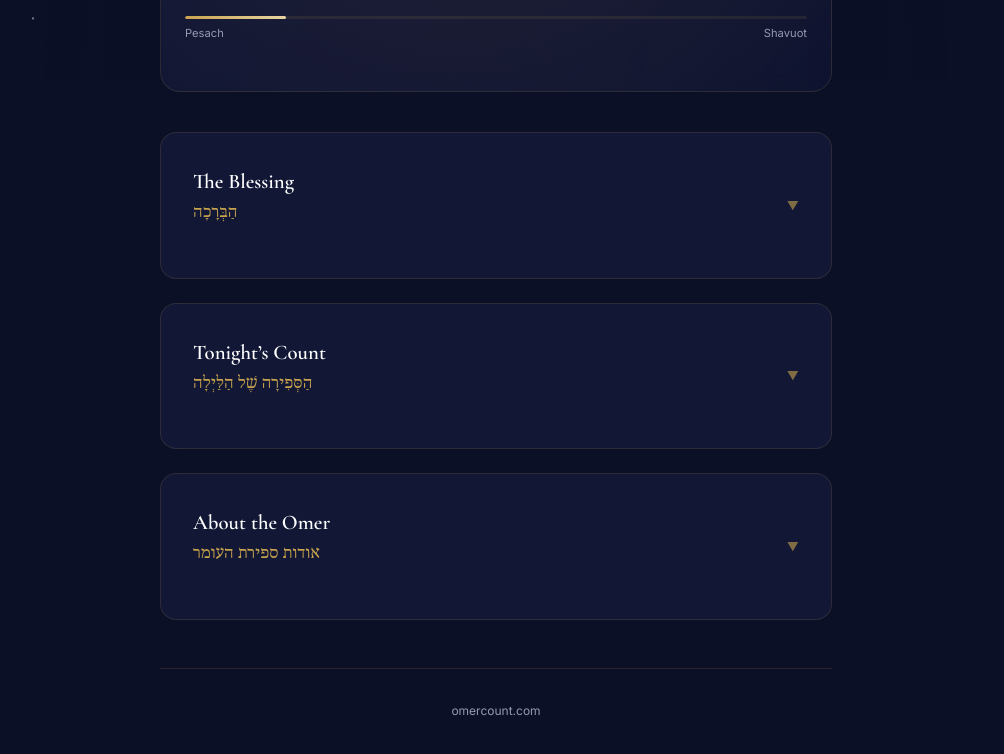
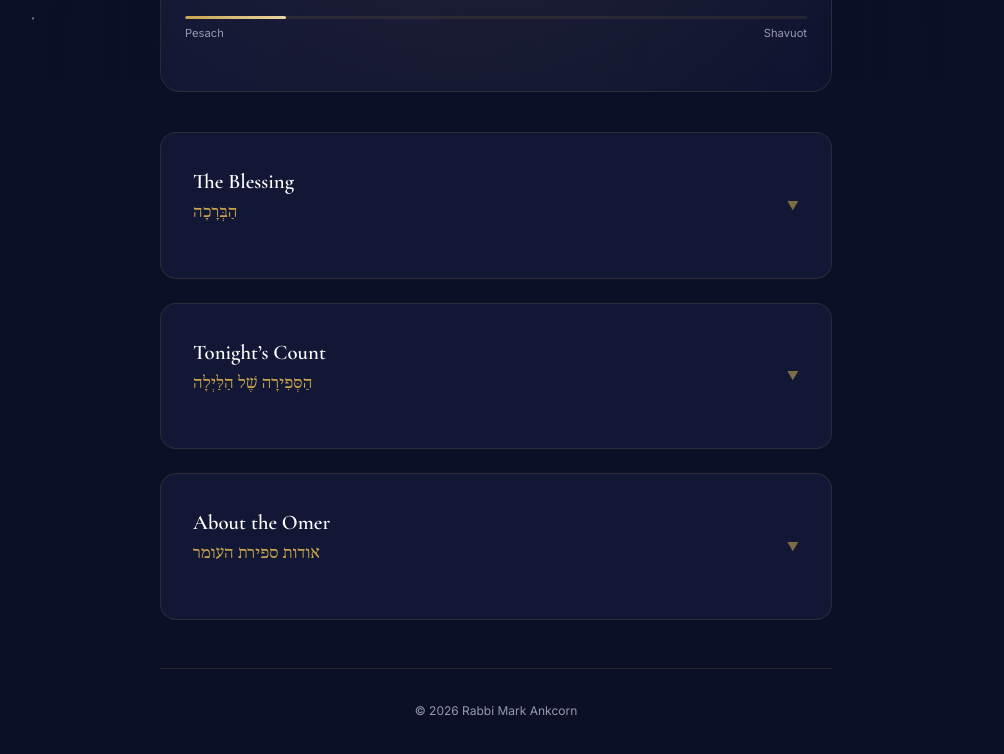
Before and after one commit to markankcorn/omer, a website: page public/index.html in a window 1280 px wide. Shown: the part 718-1472 px from the top of the page, without its empty margins (144-1148 px from the left). Drawn offline with nearby package versions, Linux system fonts and the light colour scheme; a web font is replaced by a local one.

Commit message:
Add copyright notice to footer

```diff
--- a/public/index.html
+++ b/public/index.html
@@ -593,7 +593,7 @@
     </section>
 
     <footer>
-      <p>omercount.com</p>
+      <p>&copy; 2026 Rabbi Mark Ankcorn</p>
     </footer>
   </div>
 
```
